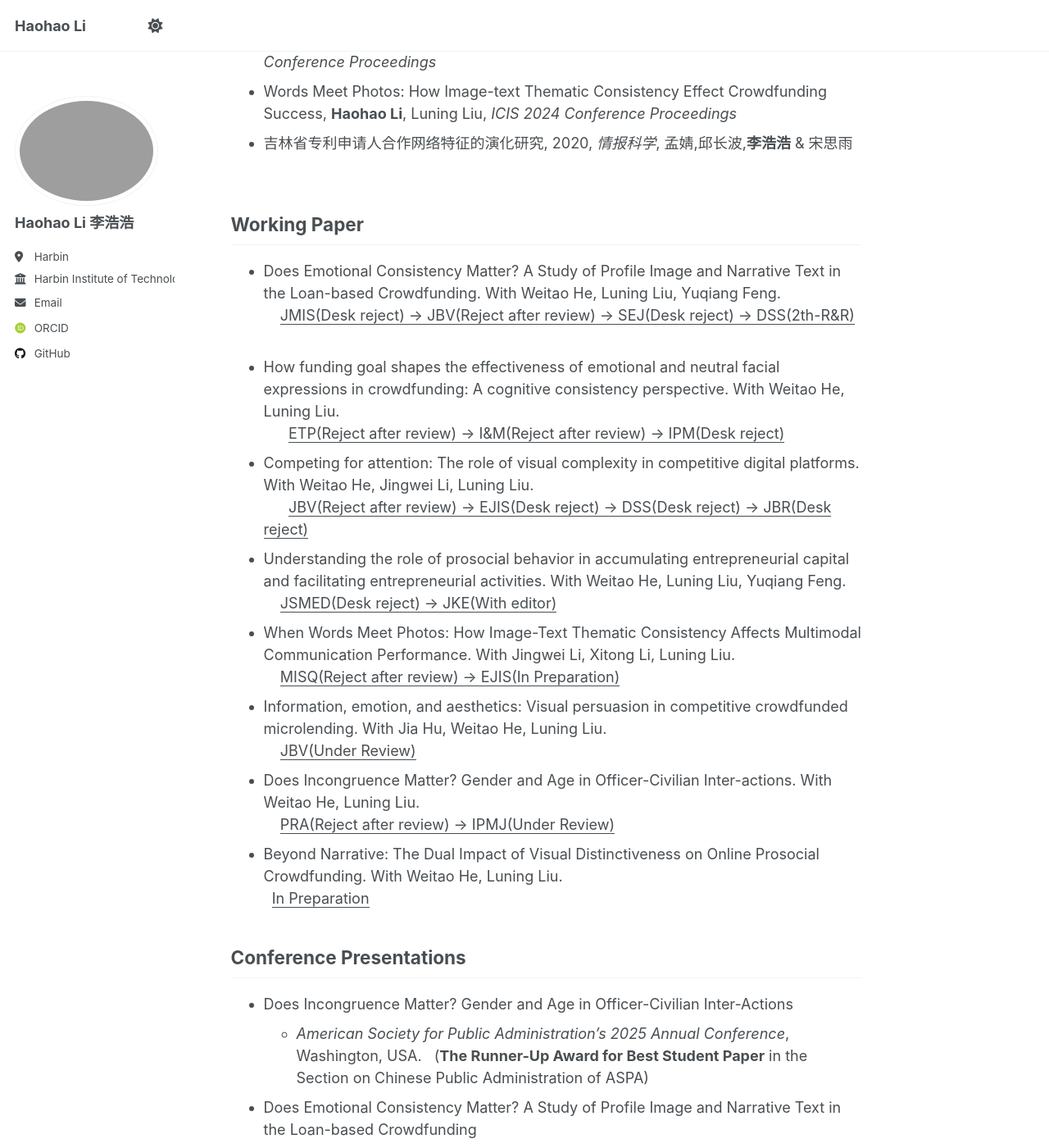
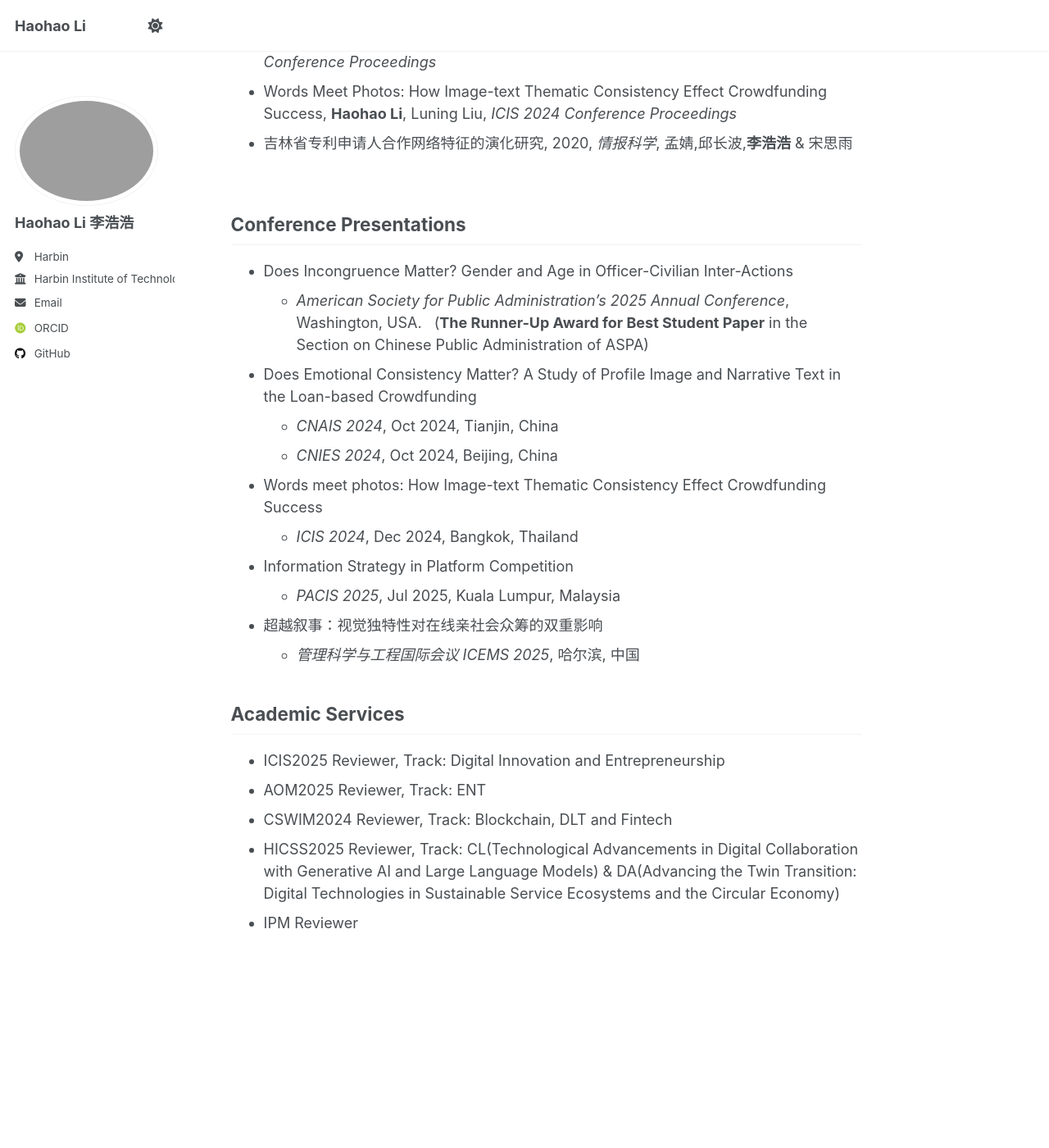
Before and after one commit to Harold9568/Harold9568.github.io, a Jekyll site: the page built from _pages/about.md, in a window 1280 px wide and 1400 px high, scrolled down 1296 px. Shown: the whole window at 82% size. Built offline with Jekyll 4.4.1, drawn with Linux system fonts in a browser that asks for light colours; some web fonts are replaced.

Commit message:
Update about.md

```diff
--- a/_pages/about.md
+++ b/_pages/about.md
@@ -43,25 +43,6 @@ Publications
 - Words Meet Photos: How Image-text Thematic Consistency Effect Crowdfunding Success, **Haohao Li**, Luning Liu, _ICIS 2024 Conference Proceedings_
 - 吉林省专利申请人合作网络特征的演化研究, 2020, _情报科学_, 孟婧,邱长波,**李浩浩** & 宋思雨
 
-Working Paper
-------
-- Does Emotional Consistency Matter?  A Study of Profile Image and Narrative Text in the Loan-based Crowdfunding. With Weitao He, Luning Liu, Yuqiang Feng.<br>
-  <u>JMIS(Desk reject) -> JBV(Reject after review) -> SEJ(Desk reject) -> DSS(2th-R&R)</u>
-- How funding goal shapes the effectiveness of emotional and neutral facial expressions in crowdfunding: A cognitive consistency perspective. With Weitao He, Luning Liu.<br>
-  <u>ETP(Reject after review) -> I&M(Reject after review) -> IPM(Desk reject)</u>
-- Competing for attention: The role of visual complexity in competitive digital platforms. With Weitao He, Jingwei Li, Luning Liu.<br>
-  <u>JBV(Reject after review) -> EJIS(Desk reject) -> DSS(Desk reject) -> JBR(Desk reject)</u>
-- Understanding the role of prosocial behavior in accumulating entrepreneurial capital and facilitating entrepreneurial activities. With Weitao He, Luning Liu, Yuqiang Feng.<br>
-  <u>JSMED(Desk reject) -> JKE(With editor)</u>
-- When Words Meet Photos: How Image-Text Thematic Consistency Affects Multimodal Communication Performance. With Jingwei Li, Xitong Li, Luning Liu.<br>
-  <u>MISQ(Reject after review) -> EJIS(In Preparation)</u>
-- Information, emotion, and aesthetics: Visual persuasion in competitive crowdfunded microlending. With Jia Hu, Weitao He, Luning Liu.<br>
-  <u>JBV(Under Review)</u>
-- Does Incongruence Matter? Gender and Age in Officer-Civilian Inter-actions. With Weitao He, Luning Liu.<br>
-  <u>PRA(Reject after review) -> IPMJ(Under Review)</u>
-- Beyond Narrative: The Dual Impact of Visual Distinctiveness on Online Prosocial Crowdfunding. With Weitao He, Luning Liu.<br>
-  <u>In Preparation</u>
-
 Conference Presentations
 ------
 - Does Incongruence Matter? Gender and Age in Officer-Civilian Inter-Actions
```
